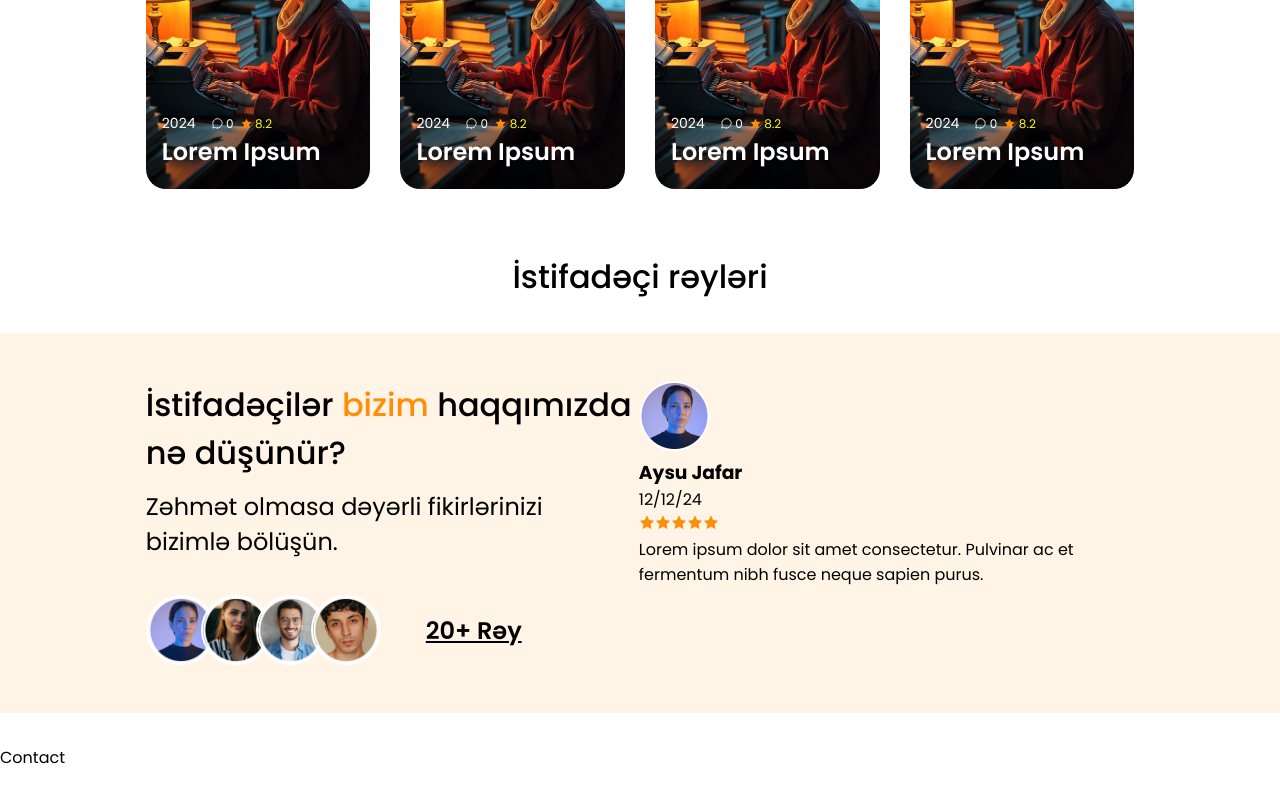
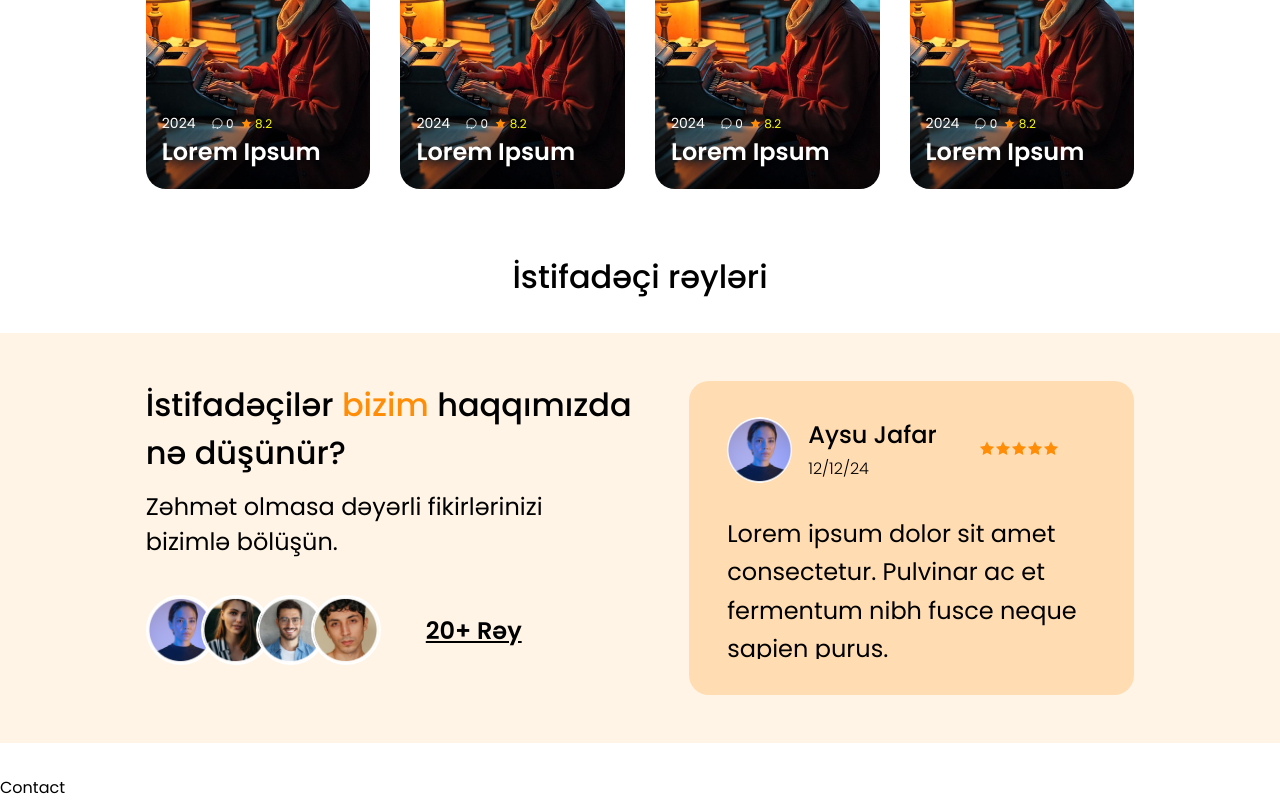
Before and after one commit to Zaranasirova/nva_ailesi, a React (Vite) app: page / in a window 1280 px wide. Shown: the part 1692-2492 px from the top of the page. Before the commit the page ends 2462 px from the top, so only its background shows below. Built offline with nearby package versions, Linux system fonts and the light colour scheme.

Commit message:
Complete UserReviews section SCSS styling

```diff
--- a/src/assets/scss/_base.scss
+++ b/src/assets/scss/_base.scss
@@ -32,3 +32,4 @@ $primary-color:#FF8D08;
 $orange-200-color:#FFCB8D;
 $orange-50-color:#FFF4E6;
 $black-color:#000000;
+$feedback-color:#FFDCB2;
--- a/src/assets/scss/pages/sections/_userReviewsSection.scss
+++ b/src/assets/scss/pages/sections/_userReviewsSection.scss
@@ -39,12 +39,12 @@
                     height: 100%;
                     border-radius: 50%;
                     border: 2px solid #fff;
-
+                    object-fit: cover;
                   }
                 }
               }
             }
-            .feedback-list__count{
+            .feedback-list__count {
               font-weight: 600;
               font-size: 24px;
               text-decoration: underline;
@@ -52,14 +52,65 @@
           }
         }
       }
+      .feedback-right {
+        width: 445px;
+        height: 314px;
+        background-color: $feedback-color;
+        border-radius: 20px;
+        padding: 36px 38px;
+        display: flex;
+        flex-direction: column;
+        gap: 32px;
+        .latest-feedback-profile {
+          display: flex;
+          gap: 42px;
+          align-items: center;
+          .feedback-profile {
+            display: flex;
+            gap: 16px;
+            .latest-avatar {
+              width: 65px;
+              height: 66px;
+              img {
+                width: 100%;
+                height: 100%;
+                border-radius: 50%;
+                object-fit: cover;
+              }
+            }
+            .profile-info {
+              display: flex;
+              flex-direction: column;
+              gap: 4px;
+              .latest-name {
+                font-weight: 500;
+                font-size: 24px;
+                text-transform: capitalize;
+              }
+              .latest-date {
+                font-size: 16px;
+                font-weight: 300;
               }
             }
           }
-
-
-
-
-
+        }
+        .latest-feedback-text {
+          width: 350px;
+          height: 144px;
+          display: -webkit-box;
+          -webkit-line-clamp: 4;
+          -webkit-box-orient: vertical;
+          overflow: hidden;
+          .latest-text {
+            font-size: 24px;
+            font-weight: 400;
+            line-height: 1.6;
+          }
+        }
+      }
+    }
+  }
+}
 
 // Şəkilləri 40px sola hərəkət etdirərək üst-üstə qoyma
 .feedback-list__item:nth-child(1) a img {
--- a/src/pages/sections/UserReviewsSection.tsx
+++ b/src/pages/sections/UserReviewsSection.tsx
@@ -68,8 +68,10 @@ const UserReviewsSection = () => {
                   <div className="latest-avatar">
                     <img src={ellipse_image1} alt="" />
                   </div>
+                  <div className="profile-info">
                   <h3 className="latest-name">Aysu Jafar</h3>
                   <span className="latest-date">12/12/24</span>
+                  </div>
                 </div>
                 <div className="latest-feedback-stars">
                   <img src={star} alt="star" />
```
Lines whose indentation alone changed are shown as unchanged.
